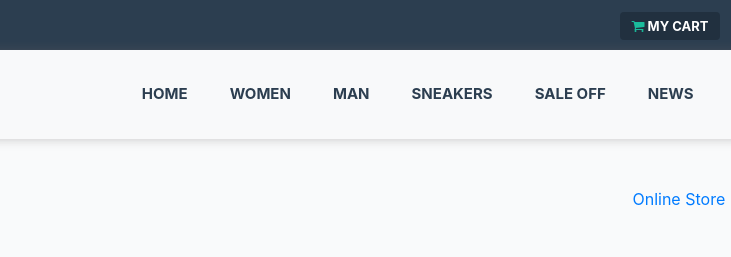
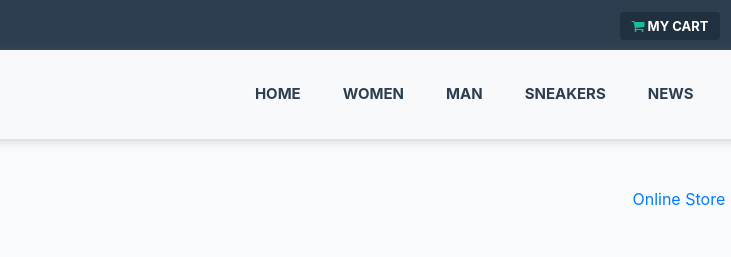
Before and after one commit to emptydn1/foxTwo, a plain HTML site: page index.html in a window 1280 px wide. Shown: the top 257 px of the page, 329-1060 px from the left. Drawn offline with nearby package versions, Linux system fonts and the light colour scheme.

Commit message:
Update index.html

```diff
--- a/index.html
+++ b/index.html
@@ -65,9 +65,6 @@
               </li>
               <li class="nav-item">
                 <a class="nav-link" href="#">sneakers</a>
-              </li>
-              <li class="nav-item">
-                <a class="nav-link" href="#">sale off</a>
               </li>
               <li class="nav-item">
                 <a class="nav-link" href="#">news</a>
```
